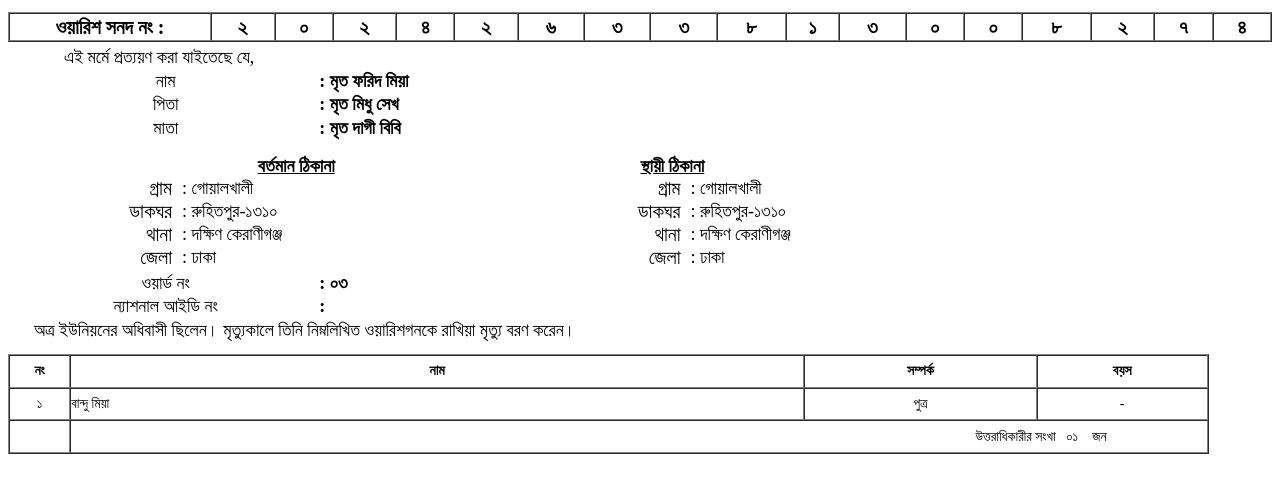
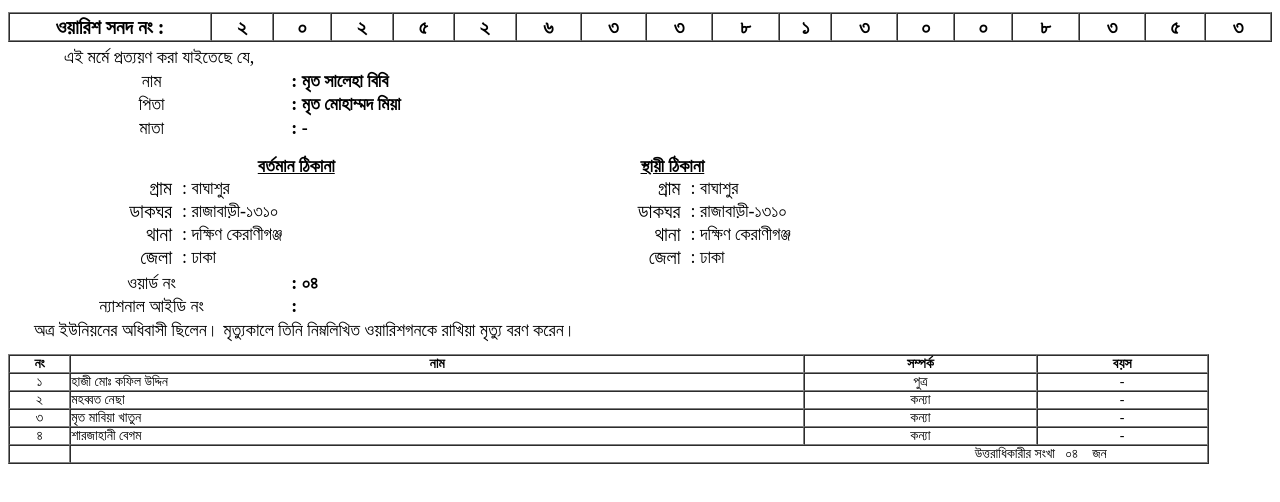
Before and after one commit to bastaup/index.php-onlinetrack-warish_onosondan-tid-20253613860008453, a plain HTML site: page index.html in a window 1280 px wide. Shown: the part 178-680 px from the top of the page. Drawn offline with Linux system fonts and the light colour scheme.

Commit message:
Update index.html

```diff
--- a/index.html
+++ b/index.html
@@ -36,7 +36,7 @@
                 <td style="text-align:center; font-weight:bold; font-size:20px;">২</td>
                 <td style="text-align:center; font-weight:bold; font-size:20px;">০</td>
                 <td style="text-align:center; font-weight:bold; font-size:20px;">২</td>
-                <td style="text-align:center; font-weight:bold; font-size:20px;">৪</td>
+                <td style="text-align:center; font-weight:bold; font-size:20px;">৫</td>
                 <td style="text-align:center; font-weight:bold; font-size:20px;">২</td>
                 <td style="text-align:center; font-weight:bold; font-size:20px;">৬</td>
                 <td style="text-align:center; font-weight:bold; font-size:20px;">৩</td>
@@ -47,9 +47,9 @@
                 <td style="text-align:center; font-weight:bold; font-size:20px;">০</td>
                 <td style="text-align:center; font-weight:bold; font-size:20px;">০</td>
                 <td style="text-align:center; font-weight:bold; font-size:20px;">৮</td>
-                <td style="text-align:center; font-weight:bold; font-size:20px;">২</td>
-                <td style="text-align:center; font-weight:bold; font-size:20px;">৭</td>
-                <td style="text-align:center; font-weight:bold; font-size:20px;">৪</td>
+                <td style="text-align:center; font-weight:bold; font-size:20px;">৩</td>
+                <td style="text-align:center; font-weight:bold; font-size:20px;">৫</td>
+                <td style="text-align:center; font-weight:bold; font-size:20px;">৩</td>
             </tr>
         </tbody>
     </table>
@@ -61,7 +61,7 @@
             <tr>
                 <td style="font-size:18px; text-align:center; font-color:black; ">নাম </td>
                 <td>
-                    <font style="font-size:18px;  font-weight:bold;">: মৃত ফরিদ মিয়া </font>
+                    <font style="font-size:18px;  font-weight:bold;">: মৃত সালেহা বিবি </font>
                 </td>
                 <td></td>
                 <td></td>
@@ -69,7 +69,7 @@
             <tr>
                 <td style="font-size:18px; text-align:center; ">পিতা </td>
                 <td>
-                    <font style="font-size:18px;  font-weight:bold;">: মৃত মিধু সেখ</font>
+                    <font style="font-size:18px;  font-weight:bold;">: মৃত মোহাম্মদ মিয়া</font>
                 </td>
                 <td></td>
                 <td></td>
@@ -77,7 +77,7 @@
             <tr>
                 <td style="font-size:18px; text-align:center;">মাতা </td>
                 <td>
-                    <font style="font-size:18px;  font-weight:bold;">: মৃত দাগী বিবি</font>
+                    <font style="font-size:18px;  font-weight:bold;">: -</font>
                 </td>
                 <td></td>
                 <td></td>
@@ -94,13 +94,13 @@
                             <tr>
                                 <td style="width:148px;text-align:right; padding-right:10px; font-size:20px;">গ্রাম</td>
                                 <td>
-                                    <font style="font-size:18px;">: গোয়ালখালী</font>
+                                    <font style="font-size:18px;">: বাঘাশুর</font>
                                 </td>
                             </tr>
                             <tr>
                                 <td style="width:158px;text-align:right; padding-right:10px; font-size:20px;">ডাকঘর</td>
                                 <td>
-                                    <font style="font-size:18px;">: রুহিতপুর-১৩১০</font>
+                                    <font style="font-size:18px;">: রাজাবাড়ী-১৩১০</font>
                                 </td>
                             </tr>
                             <tr>
@@ -129,13 +129,13 @@
                             <tr>
                                 <td style="width:100px;text-align:right; padding-right:10px; font-size:20px;">গ্রাম</td>
                                 <td>
-                                    <font style="font-size:18px;">: গোয়ালখালী</font>
+                                    <font style="font-size:18px;">: বাঘাশুর</font>
                                 </td>
                             </tr>
                             <tr>
                                 <td style="text-align:right; padding-right:10px; font-size:20px;">ডাকঘর </td>
                                 <td>
-                                    <font style="font-size:18px;">: রুহিতপুর-১৩১০</font>
+                                    <font style="font-size:18px;">: রাজাবাড়ী-১৩১০</font>
                                 </td>
                             </tr>
                             <tr>
@@ -157,7 +157,7 @@
             <tr>
                 <td nowrap style="font-size:18px; text-align:center;">ওয়ার্ড নং </td>
                 <td>
-                    <font style="font-size:18px;  font-weight:bold;">: ০৩</font>
+                    <font style="font-size:18px;  font-weight:bold;">: ০৪</font>
                 </td>
                 <td></td>
                 <td></td>
@@ -187,13 +187,31 @@
             </tr>
 								<tr>
 						<td style="text-align:center;">১</td>
-						<td style=""> বান্দু মিয়া</td>
+						<td style=""> হাজী মোঃ কফিল উদ্দিন</td>
 						<td style="text-align:center;">পুত্র</td>
+						<td style="text-align:center;" >-</td>
+									</tr>
+								<tr>
+						<td style="text-align:center;">২</td>
+						<td style=""> মহব্বত নেছা</td>
+						<td style="text-align:center;">কন্যা</td>
+						<td style="text-align:center;" >-</td>
+</tr>
+								<tr>
+						<td style="text-align:center;">৩</td>
+						<td style=""> মৃত মাবিয়া খাতুন</td>
+						<td style="text-align:center;">কন্যা</td>
+						<td style="text-align:center;" >-</td>
+</tr>
+								<tr>
+						<td style="text-align:center;">৪</td>
+						<td style=""> শারজাহানী বেগম</td>
+						<td style="text-align:center;">কন্যা</td>
 						<td style="text-align:center;" >-</td>
 											</tr>
 										<tr>
 					 <td></td>
-					 <td colspan='3' style="text-align:right;padding-right:100px;">উত্তরাধিকারীর সংখা <span id=''>&nbsp;&nbsp;০১&nbsp;&nbsp;</span>&nbsp;&nbsp;জন</td>
+					 <td colspan='3' style="text-align:right;padding-right:100px;">উত্তরাধিকারীর সংখা <span id=''>&nbsp;&nbsp;০৪&nbsp;&nbsp;</span>&nbsp;&nbsp;জন</td>
 					</tr>
 
 
```
